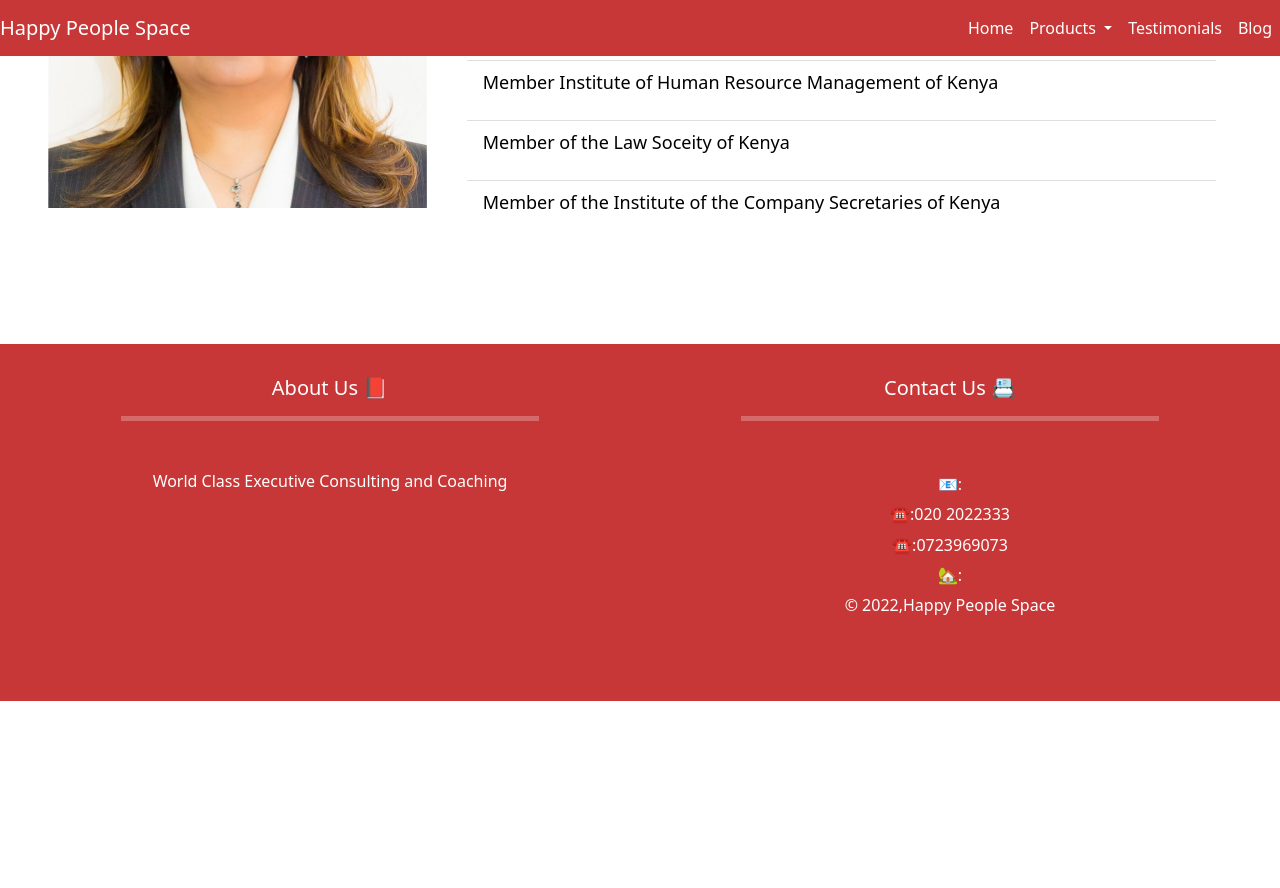
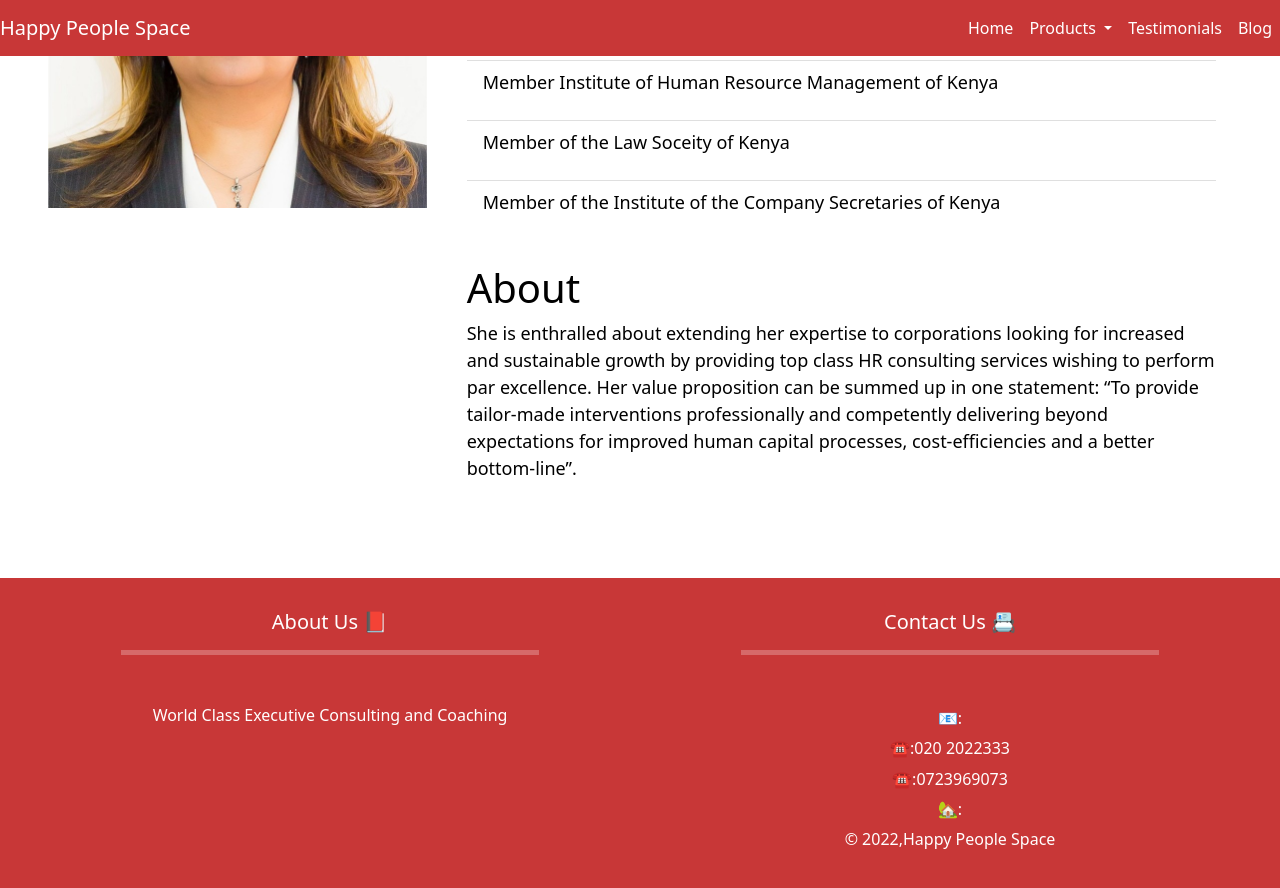
Before and after one commit to KMulji/happypeoplespace, a Jekyll site: the page built from hr.html, in a window 1280 px wide and 900 px high, scrolled down 1757 px. Shown: the top 888 px of the window. Built offline with Jekyll 4.4.1, drawn with Linux system fonts in a browser that asks for light colours; some web fonts are replaced; before the commit the page ends 2458 px from its top, so only the background shows below that.

Commit message:
added content on HR page

```diff
--- a/hr.html
+++ b/hr.html
@@ -173,6 +173,10 @@ layout: default
                     </p>
                   </li>
                 </ul>
+                <h1> About</h1>
+                <p>She is enthralled about extending her expertise to corporations looking for increased and sustainable growth by providing top class HR consulting services wishing to perform par excellence.
+
+                  Her value proposition can be summed up in one statement: “To provide tailor-made interventions professionally and competently delivering beyond expectations for improved human capital processes, cost-efficiencies and a better bottom-line”.  </p>
               </div>
             </div>
           </div>
```
Also changed, not shown: 2 other files.
